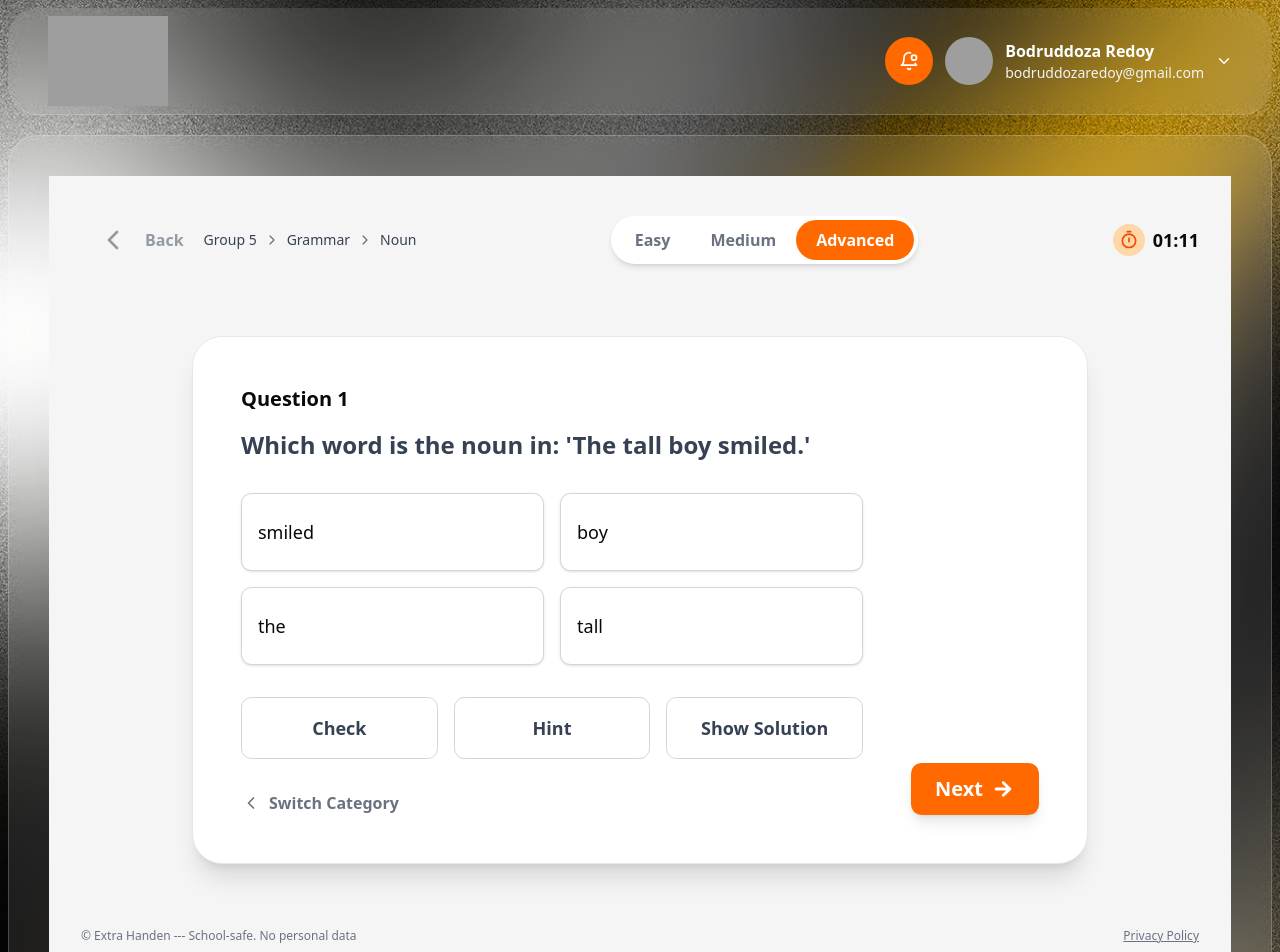
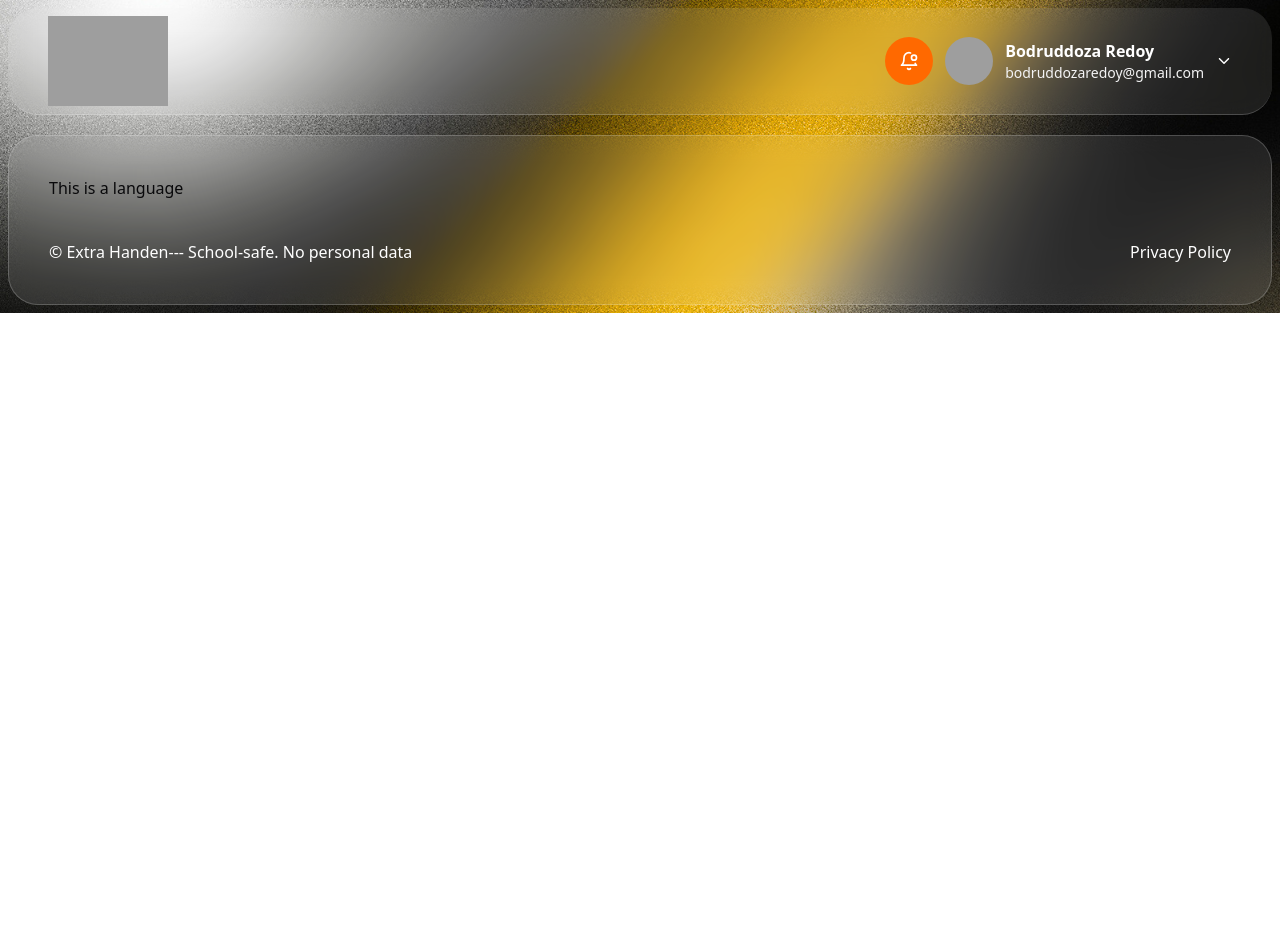
Before and after one commit to juyel66/Eduloop-quize-Application, a React (Vite) app: page /language in a window 1280 px wide. Shown: the top 952 px of the page. After the commit the page ends 800 px from the top, so only its background shows below. Built offline with nearby package versions, Linux system fonts and the light colour scheme; grey boxes are pictures that could not be loaded.

Commit message:
update page

```diff
--- a/src/pages/Language/LanguagePage.tsx
+++ b/src/pages/Language/LanguagePage.tsx
@@ -1,244 +1,12 @@
-import React, { useState } from "react";
-import { ChevronLeft } from "lucide-react";
-import { IoIosArrowForward, IoMdArrowRoundBack, IoMdArrowRoundForward } from "react-icons/io";
 
-// Static Grammar Questions
-const GRAMMAR_QUESTIONS = [
-  {
-    id: 1,
-    group: "5",
-    subject: "Grammar",
-    category: "Noun",
-    level: "Advanced",
-    metadata: {
-      question: "Which word is the noun in: 'The tall boy smiled.'",
-      options: ["smiled", "boy", "the", "tall"],
-      answer: "boy",
-      image: "https://placehold.co/150x200/A0DEE9/FFFFFF?text=Boy+Character",
-    },
-  },
-  {
-    id: 2,
-    group: "5",
-    subject: "Grammar",
-    category: "Verb",
-    level: "Medium",
-    metadata: {
-      question: "What is the verb in: 'She quickly ran home.'",
-      options: ["She", "quickly", "ran", "home"],
-      answer: "ran",
-      image: "https://placehold.co/150x200/A0DEE9/FFFFFF?text=Girl+Character",
-    },
-  },
-  {
-    id: 3,
-    group: "5",
-    subject: "Grammar",
-    category: "Verb",
-    level: "Medium",
-    metadata: {
-      question: "What is the verb in: 'She quickly ran home.'",
-      options: ["She", "quickly", "ran", "home"],
-      answer: "ran",
-      image: "https://placehold.co/150x200/A0DEE9/FFFFFF?text=Girl+Character",
-    },
-  },
-  {
-    id: 4,
-    group: "5",
-    subject: "Grammar",
-    category: "Verb",
-    level: "Medium",
-    metadata: {
-      question: "What is the verb in: 'She quickly ran home.'",
-      options: ["She", "quickly", "ran", "home"],
-      answer: "ran",
-      image: "https://placehold.co/150x200/A0DEE9/FFFFFF?text=Girl+Character",
-    },
-  },
-  {
-    id: 5,
-    group: "5",
-    subject: "Grammar",
-    category: "Verb",
-    level: "Medium",
-    metadata: {
-      question: "What is the verb in: 'She quickly ran home.'",
-      options: ["She", "quickly", "ran", "home"],
-      answer: "ran",
-      image: "https://placehold.co/150x200/A0DEE9/FFFFFF?text=Girl+Character",
-    },
-  },
-];
 
-const QuizApp = () => {
-  const [questionIndex, setQuestionIndex] = useState(0);
-  const [selectedAnswer, setSelectedAnswer] = useState(null);
-  const [isSubmitted, setIsSubmitted] = useState(false);
-  const [isCorrect, setIsCorrect] = useState(false);
+const LanguagePage = () => {
+  return (
+    <div>
+    This is a language
 
-  const isFirst = questionIndex === 0;
-  const isLast = questionIndex === GRAMMAR_QUESTIONS.length - 1;
-  const currentQuestion = GRAMMAR_QUESTIONS[questionIndex];
-
-  const handlePrev = () => {
-    setSelectedAnswer(null);
-    setIsSubmitted(false);
-    setIsCorrect(false);
-    setQuestionIndex((prev) => Math.max(prev - 1, 0));
-  };
-
-  const handleNext = () => {
-    setSelectedAnswer(null);
-    setIsSubmitted(false);
-    setIsCorrect(false);
-    setQuestionIndex((prev) => Math.min(prev + 1, GRAMMAR_QUESTIONS.length - 1));
-  };
-
-  const handleAnswerClick = (option) => {
-    if (!isSubmitted) {
-      setSelectedAnswer(option);
-    }
-  };
-
-  const handleCheck = () => {
-    if (selectedAnswer) {
-      setIsSubmitted(true);
-      if (selectedAnswer === currentQuestion.metadata.answer) {
-        setIsCorrect(true);
-      } else {
-        setIsCorrect(false);
-      }
-    }
-  };
-
-  const level = currentQuestion?.level ?? "Easy";
-  const pillBase = "py-2 px-5 rounded-full font-semibold transition-colors duration-200";
-  const activePill = "bg-orange-500 text-white";
-  const inactivePill = "bg-white text-gray-500";
-
-  return (
-    <div className="min-h-screen flex flex-col p-8 bg-[#f5f5f5] font-inter">
-      {/* Top Bar */}
-      <div className="flex items-center justify-between mb-8">
-        <div className="flex items-center gap-3">
-          <button
-            onClick={handlePrev}
-            disabled={isFirst}
-            className="flex items-center gap-2 text-gray-700 font-semibold p-2 rounded-xl transition-colors duration-200 disabled:opacity-50 disabled:cursor-not-allowed"
-          >
-            <div className="size-12 flex items-center justify-center">
-              <ChevronLeft className="size-8" />
-            </div>
-            Back
-          </button>
-
-          {/* Breadcrumbs */}
-          <div className="hidden md:flex items-center text-sm gap-2 text-gray-500">
-            <span className="text-gray-700 font-medium">Group {currentQuestion.group}</span>
-            <IoIosArrowForward />
-            <span className="text-gray-700 font-medium">{currentQuestion.subject}</span>
-            <IoIosArrowForward />
-            <span className="text-gray-700 font-medium">{currentQuestion.category}</span>
-          </div>
-        </div>
-
-        {/* Difficulty Pills */}
-        <div className="bg-white p-1 rounded-full shadow-md flex items-center">
-          <div className={`${pillBase} ${level === "Easy" ? activePill : inactivePill}`}>Easy</div>
-          <div className={`${pillBase} ${level === "Medium" ? activePill : inactivePill}`}>Medium</div>
-          <div className={`${pillBase} ${level === "Advanced" ? activePill : inactivePill}`}>Advanced</div>
-        </div>
-
-        {/* Timer */}
-        <div className="flex items-center gap-2 font-bold text-lg">
-          <div className="w-8 h-8 rounded-full bg-orange-200 flex items-center justify-center">
-            {/* Timer icon */}
-            <svg xmlns="http://www.w3.org/2000/svg" width="20" height="20" viewBox="0 0 24 24" fill="none" stroke="currentColor" strokeWidth="2" strokeLinecap="round" strokeLinejoin="round" className="lucide lucide-timer text-orange-600"><path d="M10 2h4"/><path d="M12 14v-4"/><path d="M4 13a8 8 0 1 0 16 0 8 8 0 0 0-16 0"/></svg>
-          </div>
-          <span>01:11</span>
-        </div>
-      </div>
-
-      {/* Main Card Container */}
-      <div className="flex-1 flex items-center justify-center">
-        <div key={currentQuestion.id} className="p-12 rounded-[30px] w-full max-w-4xl border border-gray-200 shadow-xl flex bg-white">
-          {/* Left Column - Questions and Options */}
-          <div className="flex-1 pr-12 flex flex-col justify-between">
-            <div className="space-y-4">
-              <h1 className="text-xl font-bold">Question {questionIndex + 1}</h1>
-              <p className="text-2xl text-gray-700 font-semibold">{currentQuestion.metadata.question}</p>
-            </div>
-
-            {/* Options */}
-            <div className="grid grid-cols-2 gap-4 mt-8">
-              {currentQuestion.metadata.options.map((opt, idx) => (
-                <button
-                  key={idx}
-                  onClick={() => handleAnswerClick(opt)}
-                  className={`
-                    w-full py-6 px-4 text-left text-lg font-medium transition-colors duration-200
-                    border rounded-lg shadow-sm
-                    ${
-                      isSubmitted
-                        ? (opt === currentQuestion.metadata.answer
-                          ? 'bg-green-100 border-green-500 text-green-800'
-                          : (selectedAnswer === opt ? 'bg-red-100 border-red-500 text-red-800' : 'bg-gray-100 border-gray-300 text-gray-600'))
-                        : (selectedAnswer === opt ? 'bg-indigo-100 border-indigo-500 text-indigo-800' : 'bg-white border-gray-300 hover:border-indigo-400')
-                    }
-                  `}
-                >
-                  {opt}
-                </button>
-              ))}
-            </div>
-
-            {/* Action Buttons */}
-            <div className="flex gap-4 mt-8">
-              <button className="flex-1 py-4 text-lg font-semibold rounded-lg border border-gray-300 bg-white text-gray-700 hover:bg-gray-100 transition-colors duration-200" onClick={handleCheck}>
-                Check
-              </button>
-              <button className="flex-1 py-4 text-lg font-semibold rounded-lg border border-gray-300 bg-white text-gray-700 hover:bg-gray-100 transition-colors duration-200">
-                Hint
-              </button>
-              <button className="flex-1 py-4 text-lg font-semibold rounded-lg border border-gray-300 bg-white text-gray-700 hover:bg-gray-100 transition-colors duration-200">
-                Show Solution
-              </button>
-            </div>
-
-            {/* Switch Category */}
-            <div className="mt-8">
-              <button className="text-gray-500 font-semibold flex items-center gap-2 hover:text-gray-700 transition-colors duration-200">
-                <ChevronLeft size={20} />
-                Switch Category
-              </button>
-            </div>
-          </div>
-
-          {/* Right Column - Character & Next Button */}
-          <div className="flex flex-col items-center justify-end">
-            {/* The character image is not present in this design */}
-
-            {/* Next Button */}
-            <button
-              onClick={handleNext}
-              disabled={isLast}
-              className="mt-8 px-6 py-3 rounded-lg flex items-center gap-2 bg-orange-500 text-white font-bold text-xl shadow-lg transition-transform duration-200 hover:scale-105 disabled:opacity-50 disabled:cursor-not-allowed disabled:hover:scale-100"
-            >
-              Next
-              <IoMdArrowRoundForward size={24} />
-            </button>
-          </div>
-        </div>
-      </div>
-
-      {/* Footer */}
-      <footer className="mt-auto pt-8 flex items-center justify-between text-gray-500 text-xs">
-        <span>© Extra Handen --- School-safe. No personal data</span>
-        <a href="#" className="underline">Privacy Policy</a>
-      </footer>
     </div>
   );
 };
 
-export default QuizApp;
+export default LanguagePage;
```
